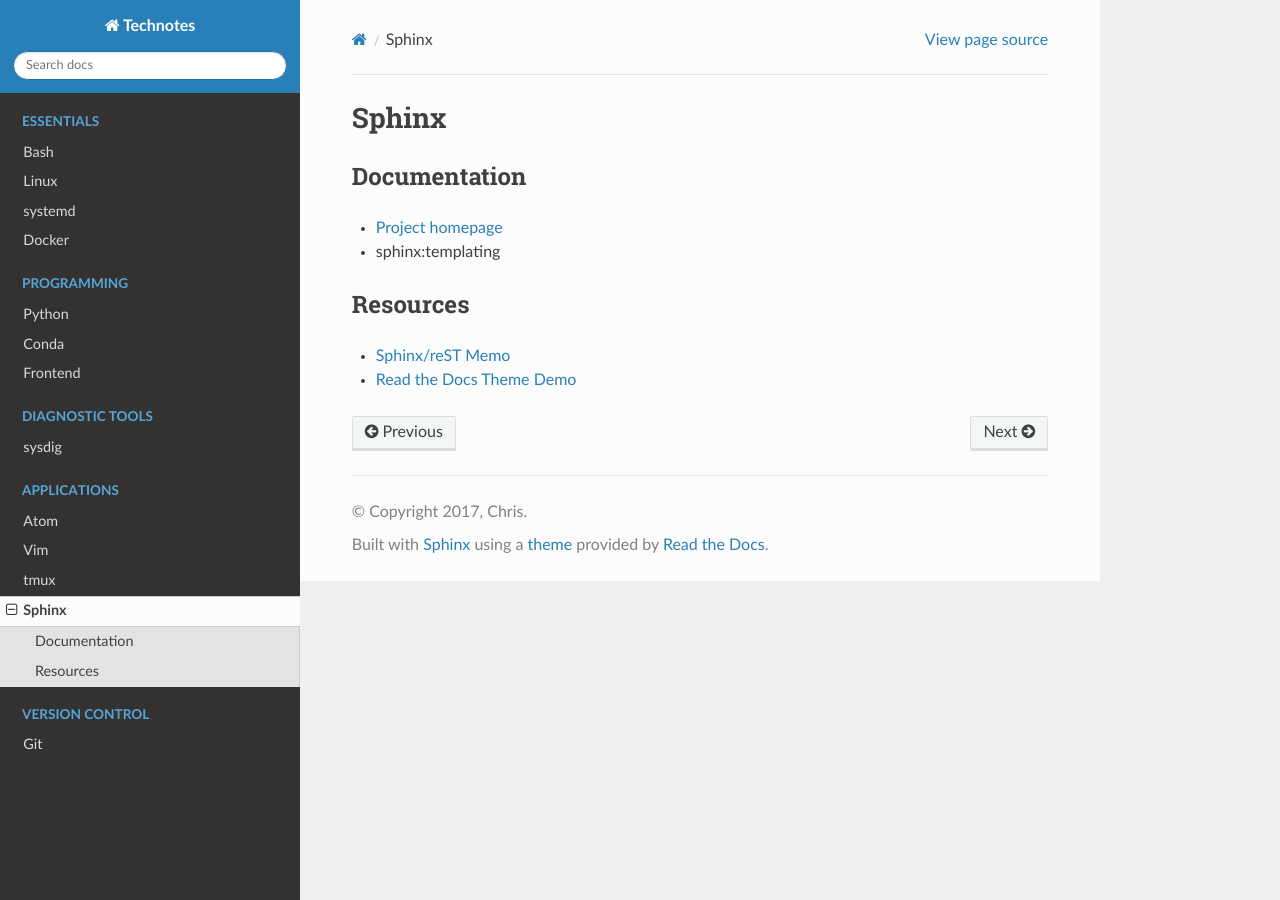
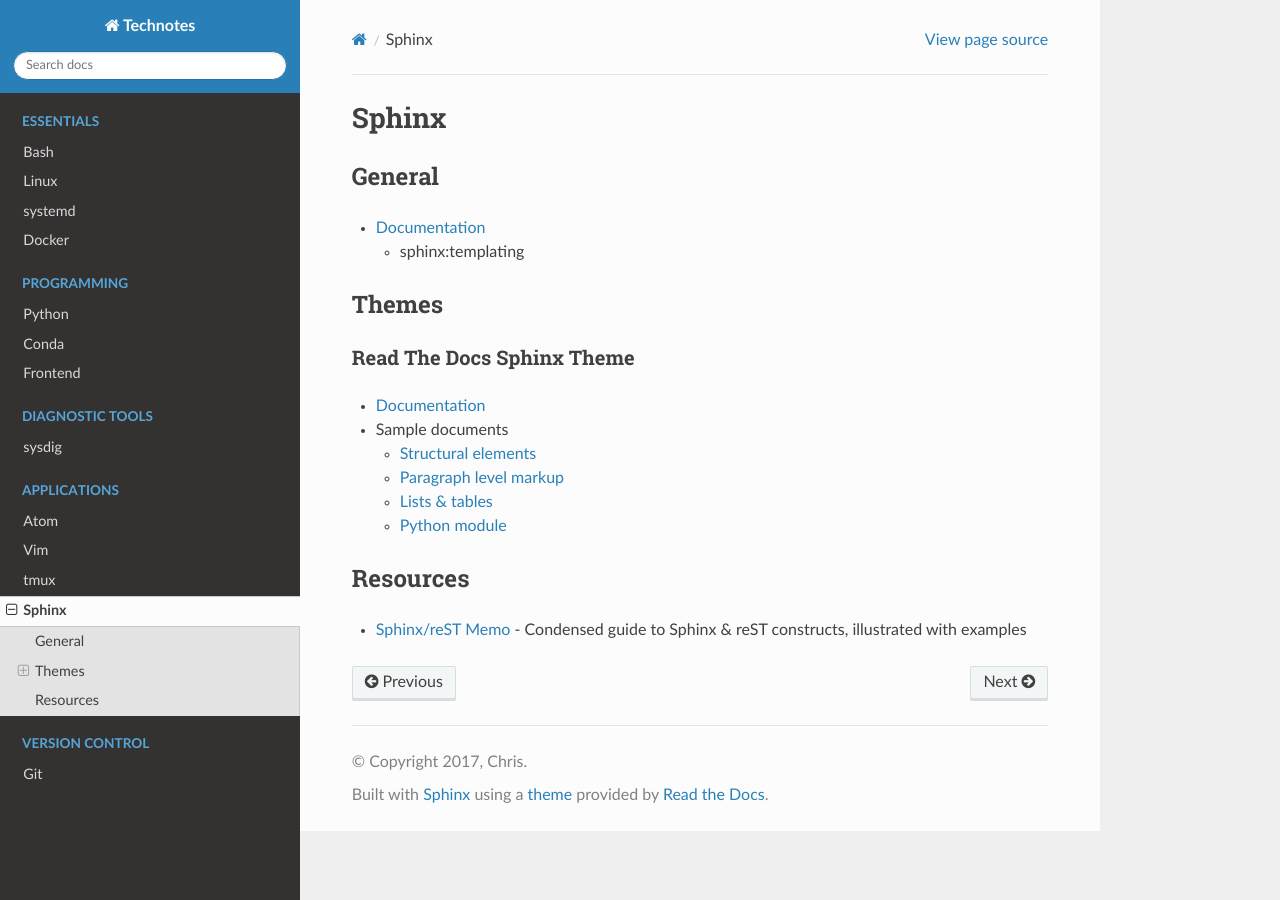
Before and after one commit to heterotopian/technotes, a Sphinx documentation site: the page built from source/sphinx.rst, in a window 1280 px wide. Built offline with Sphinx 7.4.7 and the Read the Docs theme 2.0.0, drawn with Linux system fonts in a browser that asks for light colours.

Commit message:
Update RTD theme sample

```diff
--- a/source/sphinx.rst
+++ b/source/sphinx.rst
@@ -6,15 +6,33 @@
 
 .. highlight:: console
 
-Documentation
-=============
+General
+=======
 
-- `Project homepage <http://www.sphinx-doc.org>`_
-- :ref:`sphinx:templating`
+- `Documentation <http://www.sphinx-doc.org>`_
+
+  - :ref:`sphinx:templating`
+
+
+
+Themes
+======
+
+Read The Docs Sphinx Theme
+--------------------------
+
+- `Documentation <http://sphinx-rtd-theme.readthedocs.io/en/latest/>`_
+- Sample documents
+
+  - `Structural elements <http://sphinx-rtd-theme.readthedocs.io/en/latest/demo/structure.html>`_
+  - `Paragraph level markup <http://sphinx-rtd-theme.readthedocs.io/en/latest/demo/demo.html>`_
+  - `Lists & tables <http://sphinx-rtd-theme.readthedocs.io/en/latest/demo/lists_tables.html>`_
+  - `Python module <http://sphinx-rtd-theme.readthedocs.io/en/latest/demo/api.html>`_
+
 
 
 Resources
 =========
 
-- `Sphinx/reST Memo <http://rest-sphinx-memo.readthedocs.io>`_
-- `Read the Docs Theme Demo <http://sphinx-rtd-theme.readthedocs.io/en/latest/demo/index.html>`_
+- `Sphinx/reST Memo <http://rest-sphinx-memo.readthedocs.io>`_ -
+  Condensed guide to Sphinx & reST constructs, illustrated with examples
```
